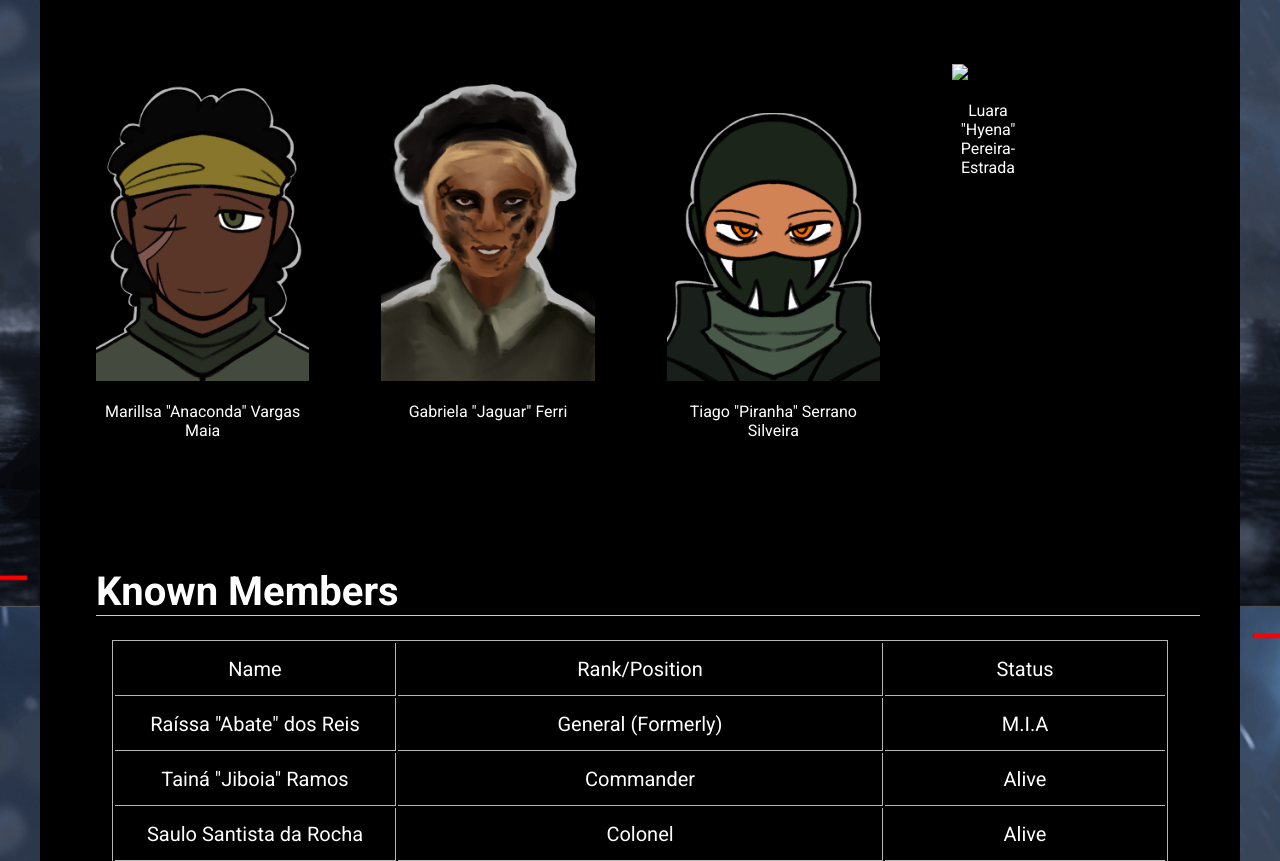
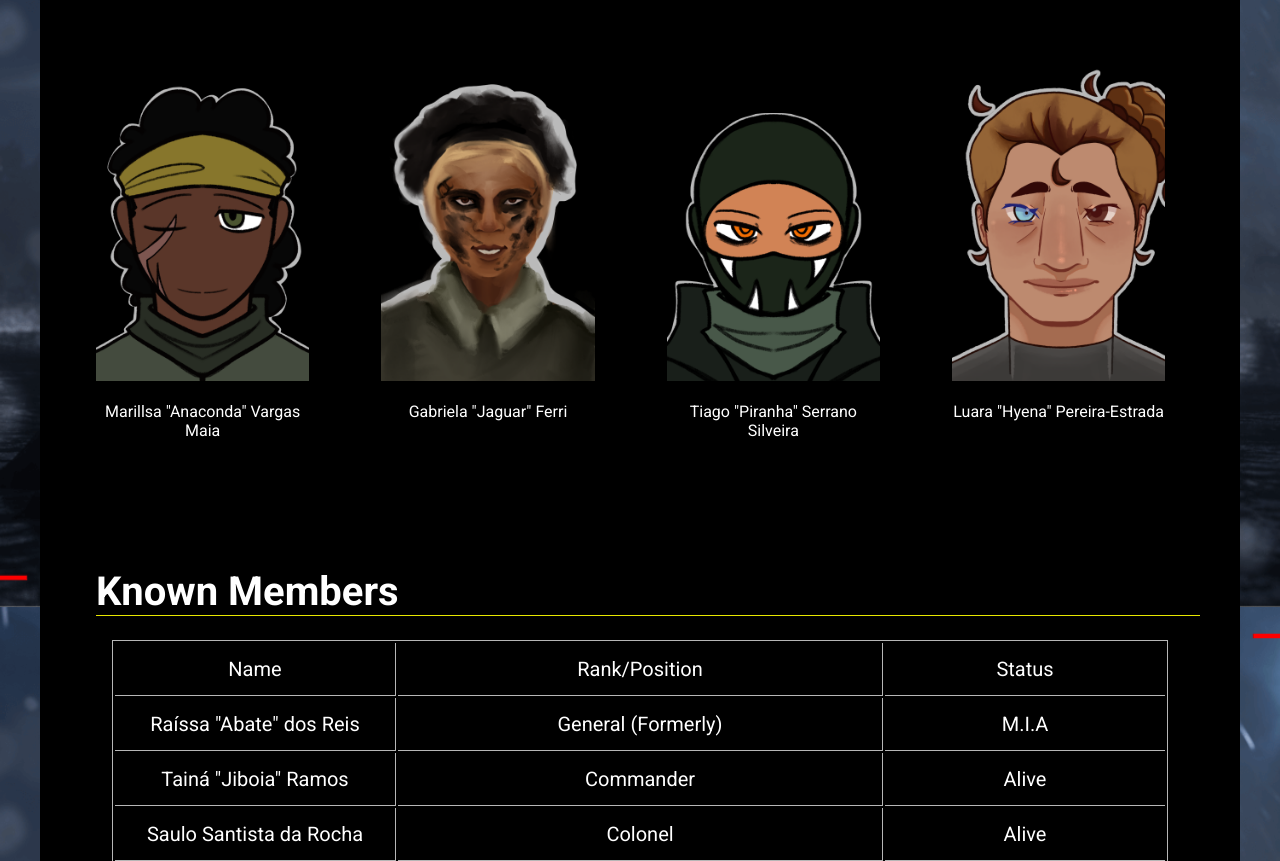
Before and after one commit to BreadTheEnd/Sucuris-Da-Queimada-Grande-WIKI, a plain HTML site: page index.html in a window 1280 px wide. Shown: the part 4193-5054 px from the top of the page. Drawn offline with Linux system fonts and the light colour scheme.

Commit message:
Update index.html

```diff
--- a/index.html
+++ b/index.html
@@ -226,7 +226,7 @@
 
                 <div class="gallery_item">
 
-                    <img class="img_gallery" src="imgs/hyn">
+                    <img class="img_gallery" src="imgs/hyn.png">
                     <p class="desc_gallery">Luara "Hyena" Pereira-Estrada</p>
 
                 </div>
```
